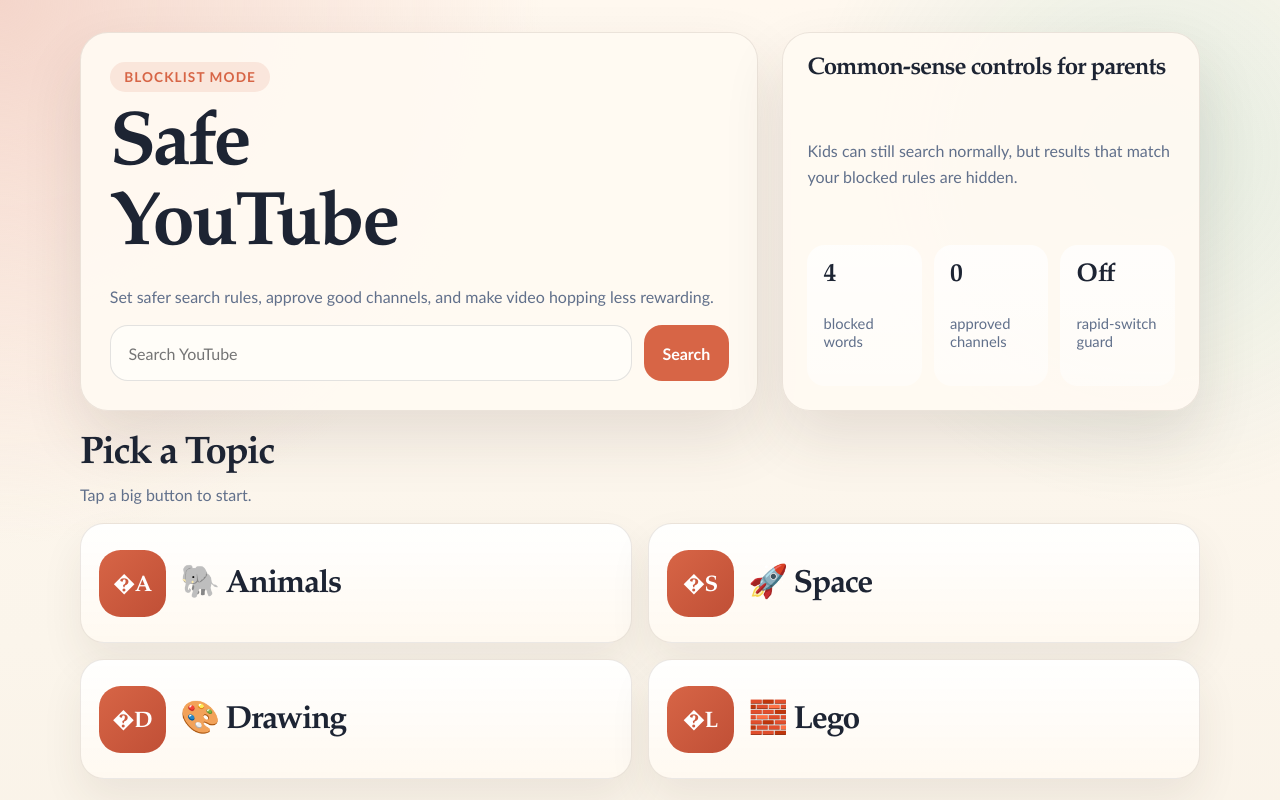
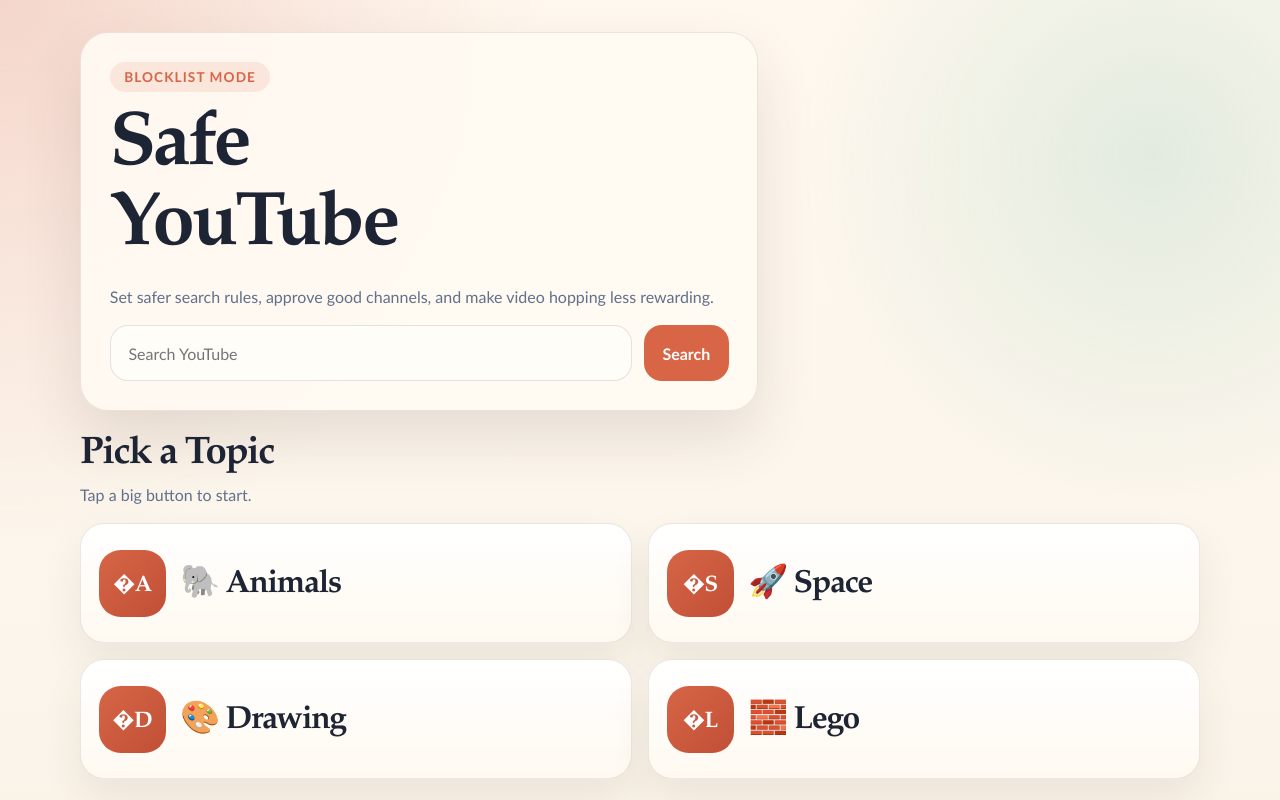
Before and after one commit to noemit/safe-youtube, a Next.js app: page / in a window 1280 px wide. Shown: the top 800 px of the page. Built offline with nearby package versions, Linux system fonts and the light colour scheme.

Commit message:
Remove parent controls hero card

```diff
--- a/src/app/page.tsx
+++ b/src/app/page.tsx
@@ -22,32 +22,6 @@
           <h1>{config.siteTitle}</h1>
           <p>{config.welcomeMessage}</p>
           <SearchForm />
-        </div>
-
-        <div className="hero__panel card">
-          <h2>Common-sense controls for parents</h2>
-          <p>
-            {config.mode === "allowlist"
-              ? "Only approved searches, approved channels, or approved videos are shown."
-              : "Kids can still search normally, but results that match your blocked rules are hidden."}
-          </p>
-
-          <div className="stat-grid">
-            <div>
-              <strong>{config.blockedWords.length}</strong>
-              <span>blocked words</span>
-            </div>
-            <div>
-              <strong>{config.allowedChannels.length}</strong>
-              <span>approved channels</span>
-            </div>
-            <div>
-              <strong>
-                {config.videoSwitchingControl.enabled ? "On" : "Off"}
-              </strong>
-              <span>rapid-switch guard</span>
-            </div>
-          </div>
         </div>
       </section>
 
```
